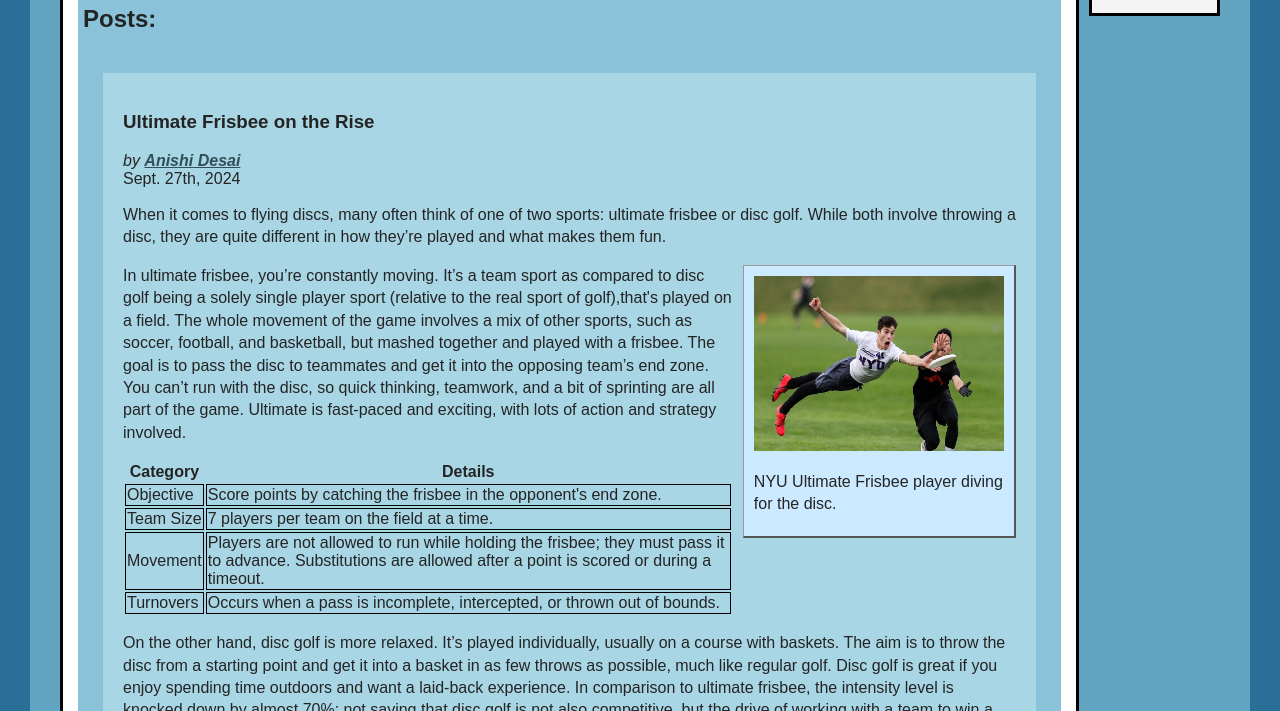
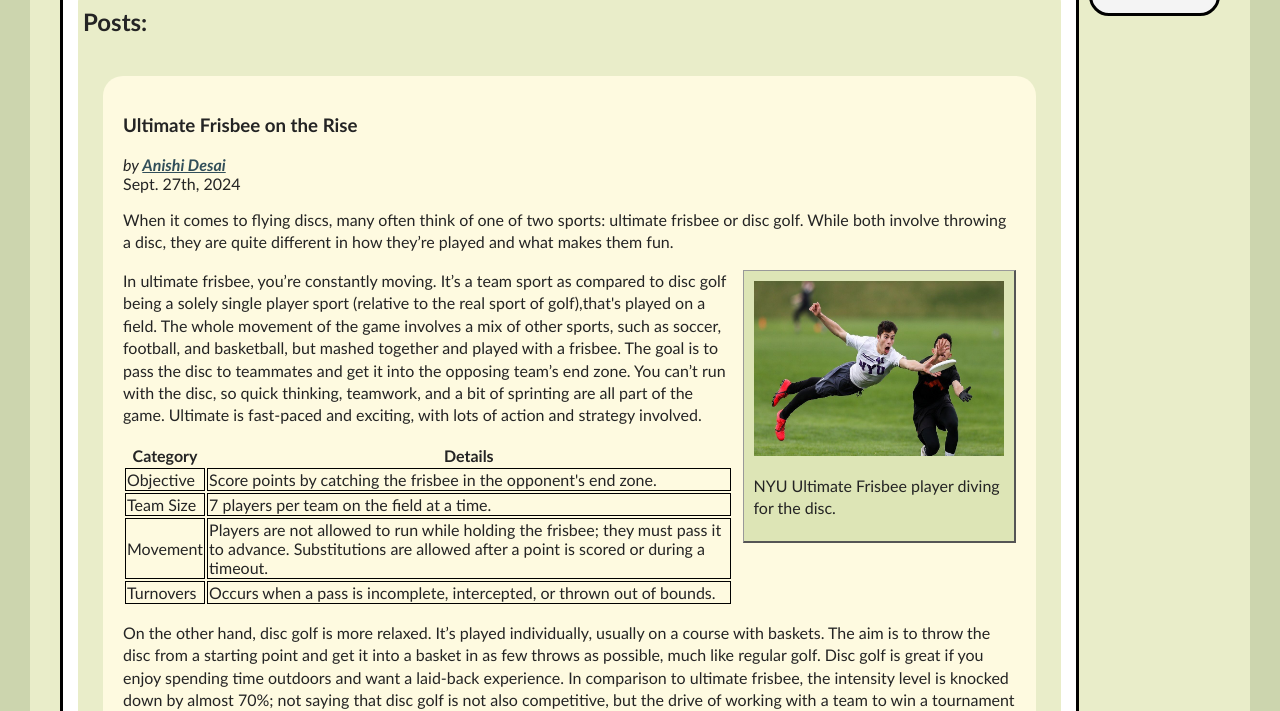
Before and after one commit to anishid7/mi349_blog, a plain HTML site: page index.html in a window 1280 px wide. Shown: the part 240-951 px from the top of the page. Drawn offline with Linux system fonts and the light colour scheme.

Commit message:
color changes

```diff
--- a/screen.css
+++ b/screen.css
@@ -1,15 +1,16 @@
 html {
 
-    background: #2a6f97;
+    background: #ccd5ae;
 }
 
 body {
-    font-family: Arial, Helvetica, sans-serif;
+    font-family: 'Gill Sans', 'Gill Sans MT', Calibri, 'Trebuchet MS', sans-serif;
     padding: 30px;
     margin: 30px;
     color: #242424;
-    border-top: 10px solid #013a63;
-    background: #61a5c2;
+    border-top: 10px solid #606c38;
+    background: #e9edc9;
+    border-radius: 20px;
 }
 
 h1 {
@@ -20,18 +21,20 @@ h1 {
 }
 
 section {
-    background: #89c2d9;
+    background: #e9edc9;
     display: flex;
     flex-direction: column;
     flex-wrap: wrap;
     justify-content: center;
     padding: 5px;
+    border-radius: 20px;
 }
 
 article {
-    background: #a9d6e5;
+    background: #fefae0;
     padding: 20px;
     margin: 20px;
+    border-radius: 20px;
 }
 
 p {
@@ -55,6 +58,7 @@ p {
     background-color: #fff;
     padding: 15px;
     margin-bottom: 15px;
+    border-radius: 20px;
 }
 
 .main {
@@ -83,7 +87,7 @@ p {
     height: 250px;
     width: 250px;
     margin: 0 0 10px 10px;
-    background-color: #cceaff;
+    background-color: #dde5b6;
     padding: 10px;
     border-top: 1px solid #999;
     border-right: 2px solid #555;
@@ -96,7 +100,7 @@ p {
     height: 250px;
     width: 250px;
     margin: 0 10px 0 0;
-    background-color: #cceaff;
+    background-color: #dde5b6;
     padding: 10px;
     border-top: 1px solid #999;
     border-right: 2px solid #555;
```
